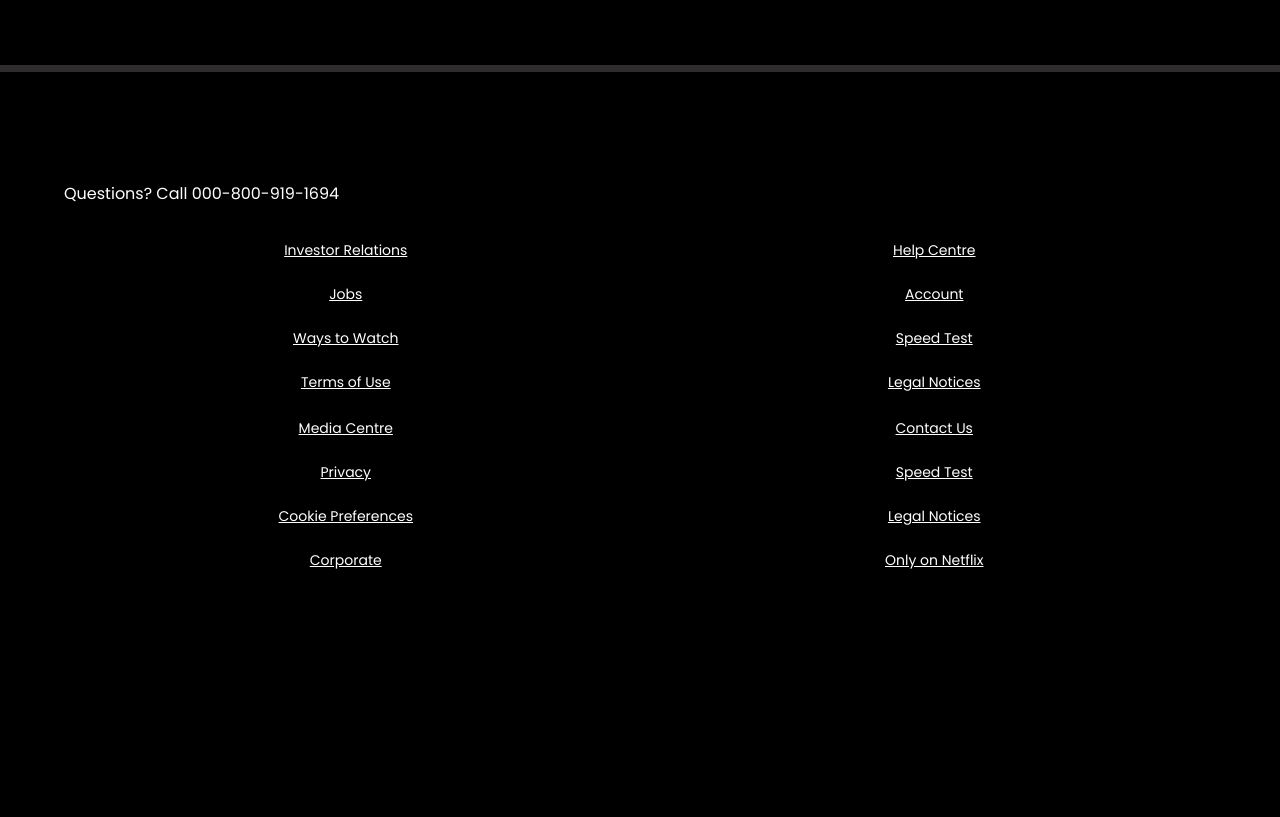
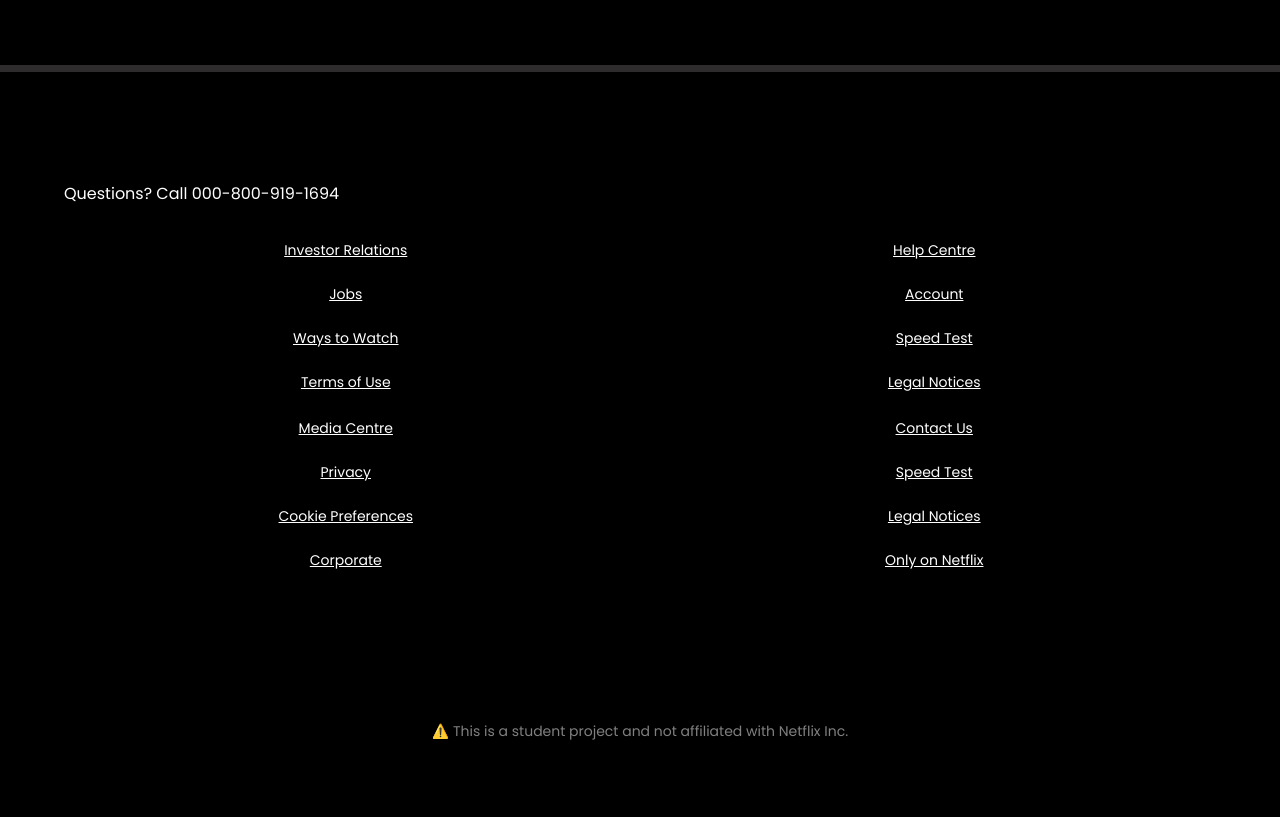
Before and after one commit to kundanpawade/netflix-clone, a plain HTML site: page index.html in a window 1280 px wide. Shown: the part 3289-4106 px from the top of the page. Before the commit the page ends 3935 px from the top, so only its background shows below. Drawn offline with Linux system fonts and the light colour scheme; files whose address does not match are found by name; a web font is replaced by a local one.

Commit message:
index.html

```diff
--- a/index.html
+++ b/index.html
@@ -4,7 +4,7 @@
 <head>
     <meta charset="UTF-8">
     <meta name="viewport" content="width=device-width, initial-scale=1.0">
-    <title>Netflix India – Watch TV Shows Online, Watch Movies Online</title>
+    <title>Netflix India – Student Project</title>
     <link rel="stylesheet" href="style.css">
 </head>
 
@@ -163,5 +163,8 @@
         </div>
     </footer>
 </body>
+<footer style="text-align:center; font-size:14px; color:gray;">
+  ⚠️ This is a student project and not affiliated with Netflix Inc.
+</footer>
 
 </html>
```
